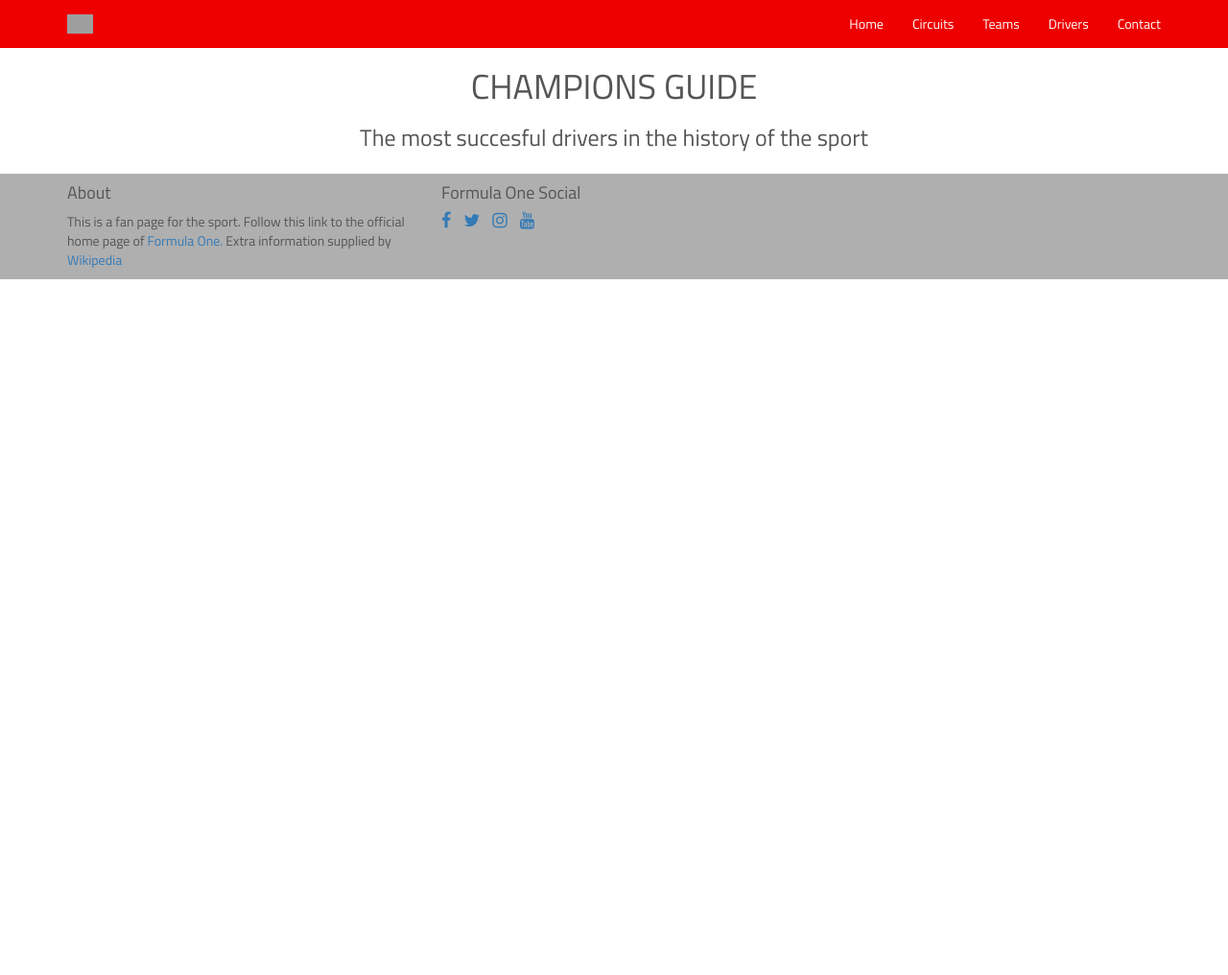
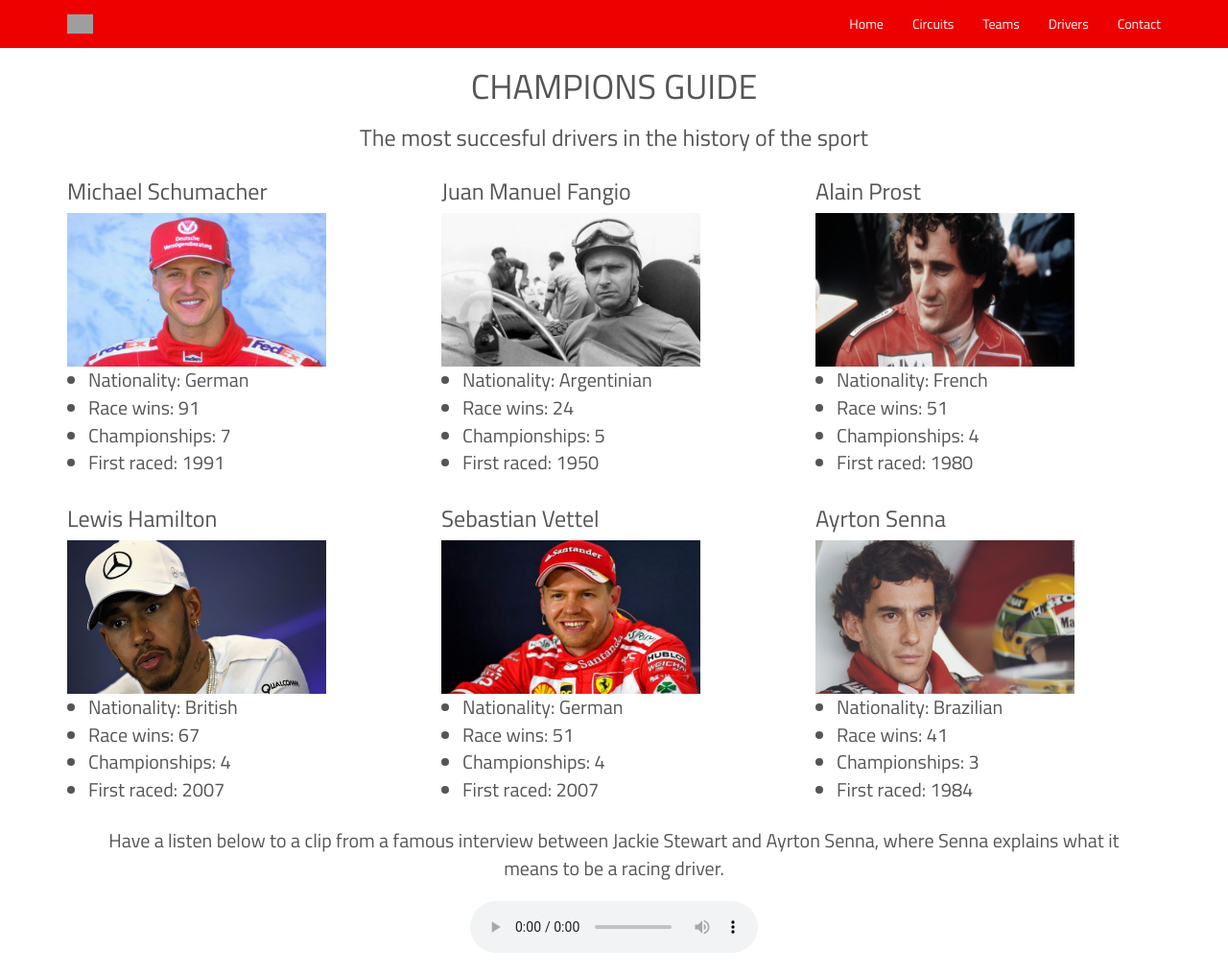
Before and after one commit to Code-Institute-Submissions/ucd-milestone-project, a plain HTML site: page drivers.html in a window 1280 px wide. Shown: the top 1016 px of the page at 96% size. Before the commit the page ends 800 px from the top, so only its background shows below. Drawn offline with nearby package versions, Linux system fonts and the light colour scheme; grey boxes are pictures that could not be loaded.

Commit message:
added assets and completed drivers page

```diff
--- a/assets/styles/style.css
+++ b/assets/styles/style.css
@@ -40,7 +40,7 @@
 
 .section-text{
     text-align: center;
-    margin: 15px 15px;
+    margin: 15px;
     font-size: 20px;
 }
 
@@ -52,7 +52,7 @@
     border-radius: 60%;
 }
 
-.circuit-images, .team-images{
+.circuit-images, .team-images, .driver-images{
     display: block;
     width: 75%;
     height: 160px;
@@ -78,6 +78,11 @@
 	left: 0;
 	width: 100%;
 	height: 100%;
+}
+
+.senna-clip{
+    display: block;
+    margin: 20px auto 20px;
 }
 
 
--- a/drivers.html
+++ b/drivers.html
@@ -42,10 +42,90 @@
         <section>
             <div class="container">
                 <div class="row">
-
+                    <div class="col-sm-4">
+                        <h3>Michael Schumacher</h3>
+                        <a href="http://www.michael-schumacher.de/en/" target="_blank">
+                            <img src="assets/images/michael-schumacher.jpg" alt="Michael Schumacher Portrait" class="driver-images"/>
+                        </a>
+                        <ul class="info">
+                            <li>Nationality: German </li>
+                            <li>Race wins: 91 </li>
+                            <li>Championships: 7 </li>
+                            <li>First raced: 1991 </li>
+                        </ul>
+                    </div>
+                    <div class="col-sm-4">
+                        <h3>Juan Manuel Fangio</h3>
+                        <a href="https://www.formula1.com/en/championship/drivers/hall-of-fame/Juan_Manuel_Fangio.html" target="_blank">
+                            <img src="assets/images/juan-manuel-fangio.jpg" alt="Juan Manuel Fangio Portrait" class="driver-images"/>
+                        </a>
+                        <ul class="info">
+                            <li>Nationality: Argentinian </li>
+                            <li>Race wins: 24 </li>
+                            <li>Championships: 5 </li>
+                            <li>First raced: 1950 </li>
+                        </ul>
+                    </div>
+                    <div class="col-sm-4">
+                        <h3>Alain Prost</h3>
+                        <a href="https://www.renaultsport.com/alain-prost-9362.html" target="_blank">
+                            <img src="assets/images/alain-prost.jpg" alt="Alain prost Portrait" class="driver-images"/>
+                        </a>
+                        <ul class="info">
+                            <li>Nationality: French </li>
+                            <li>Race wins: 51 </li>
+                            <li>Championships: 4 </li>
+                            <li>First raced: 1980 </li>
+                        </ul>
+                    </div>
                 </div>
                 <div class="row">
-
+                    <div class="col-sm-4">
+                        <h3>Lewis Hamilton</h3>
+                        <a href="https://www.lewishamilton.com/category/life/" target="_blank">
+                            <img src="assets/images/lewis-hamilton.jpg" alt="Lewis Hamilton Portrait" class="driver-images"/>
+                        </a>
+                        <ul class="info">
+                            <li>Nationality: British </li>
+                            <li>Race wins: 67 </li>
+                            <li>Championships: 4 </li>
+                            <li>First raced: 2007 </li>
+                        </ul>
+                    </div>
+                    <div class="col-sm-4">
+                        <h3>Sebastian Vettel</h3>
+                        <a href="https://www.sebastianvettel.de/index.php/en/" target="_blank">
+                            <img src="assets/images/sebastian-vettel.jpg" alt="Sebastian Vettel Portrait" class="driver-images"/>
+                        </a>
+                        <ul class="info">
+                            <li>Nationality: German </li>
+                            <li>Race wins: 51 </li>
+                            <li>Championships: 4 </li>
+                            <li>First raced: 2007 </li>
+                        </ul>
+                    </div>
+                    <div class="col-sm-4">
+                        <h3>Ayrton Senna</h3>
+                        <a href="http://www.ayrtonsenna.com.br/en/" target="_blank">
+                            <img src="assets/images/ayrton-senna.jpg" alt="Ayrton Senna Portrait" class="driver-images"/>
+                        </a>
+                        <ul class="info">
+                            <li>Nationality: Brazilian </li>
+                            <li>Race wins: 41 </li>
+                            <li>Championships: 3 </li>
+                            <li>First raced: 1984 </li>
+                        </ul>
+                    </div>
+                </div>
+                <div class="row">
+                    <div class="container">
+                        <p class="section-text">
+                            Have a listen below to a clip from a famous interview between Jackie Stewart and Ayrton Senna, where Senna explains what it means to be a racing driver.
+                        </p>
+                        <audio controls class="senna-clip">
+                            <source src="assets/audio/Senna-interview.mp3" type="audio/mpeg">
+                        </audio>
+                    </div>
                 </div>
             </div>
         </section>
```
Also changed, not shown: assets/images/alain-prost.jpg (added), assets/images/ayrton-senna.jpg (added), assets/images/juan-manuel-fangio.jpg (added), assets/images/lewis-hamilton.jpg (added), assets/images/michael-schumacher.jpg (added), assets/images/sebastian-vettel.jpg (added), 1 other file.
